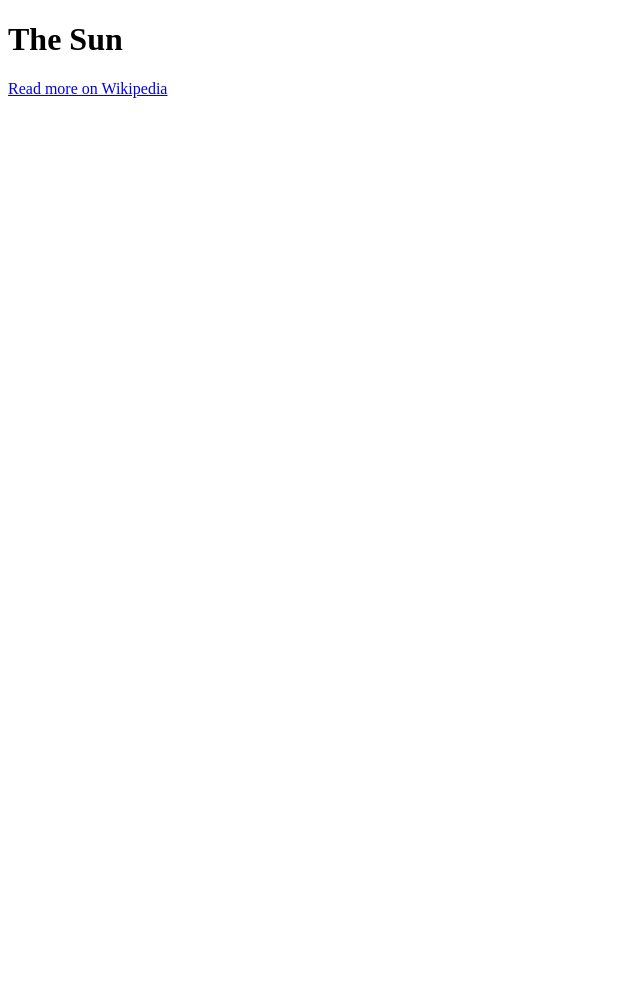
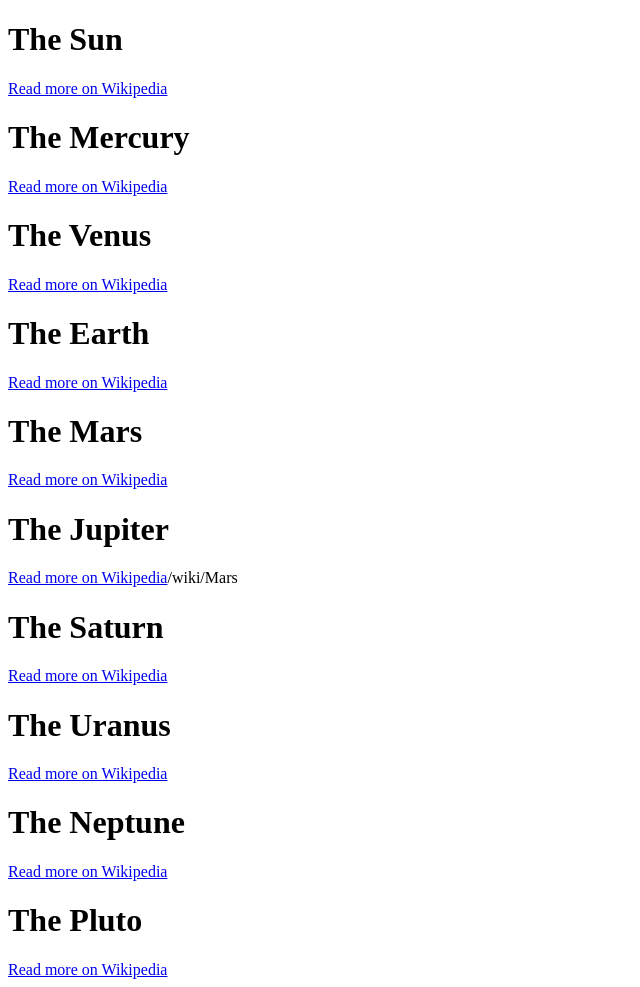
Before and after one commit to BrownieHu/solar-system-exercice, a plain HTML site: page index.html in a window 1280 px wide. Shown: the whole page, without its empty margins (0-640 px from the left). Before the commit the page ends 800 px from the top, so only its background shows below. Drawn offline with Linux system fonts and the light colour scheme.

Commit message:
finish adding plants

```diff
--- a/index.html
+++ b/index.html
@@ -8,7 +8,33 @@
   </head>
   <body>
     <h1>The Sun</h1>
+    <a href="https://en.wikipedia.org/wiki/Sun">Read more on Wikipedia</a>
 
-    <a href="https://en.wikipedia.org/wiki/Sun">Read more on Wikipedia</a>
+    <h1>The Mercury</h1>
+    <a href="https://en.wikipedia.org/wiki/Mercury_(planet)">Read more on Wikipedia</a>
+
+    <h1>The Venus</h1>
+    <a href="https://en.wikipedia.org/wiki/Mercury_(planet)">Read more on Wikipedia</a>
+
+    <h1>The Earth</h1>
+    <a href="https://en.wikipedia.org/wiki/Earth">Read more on Wikipedia</a>
+
+    <h1>The Mars</h1>
+    <a href="https://en.wikipedia.org/wiki/Mars">Read more on Wikipedia</a>
+
+    <h1>The Jupiter</h1>
+    <a href="https://en.wikipedia.org/wiki/Jupiter">Read more on Wikipedia</a>/wiki/Mars
+
+    <h1>The Saturn</h1>
+    <a href="https://en.wikipedia.org/wiki/Saturn">Read more on Wikipedia</a>
+
+    <h1>The Uranus</h1>
+    <a href="https://en.wikipedia.org/wiki/Uranus">Read more on Wikipedia</a>
+
+    <h1>The Neptune</h1>
+    <a href="https://en.wikipedia.org/wiki/Neptune">Read more on Wikipedia</a>
+
+    <h1>The Pluto</h1>
+    <a href="https://en.wikipedia.org/wiki/Pluto">Read more on Wikipedia</a>
   </body>
 </html>
```
